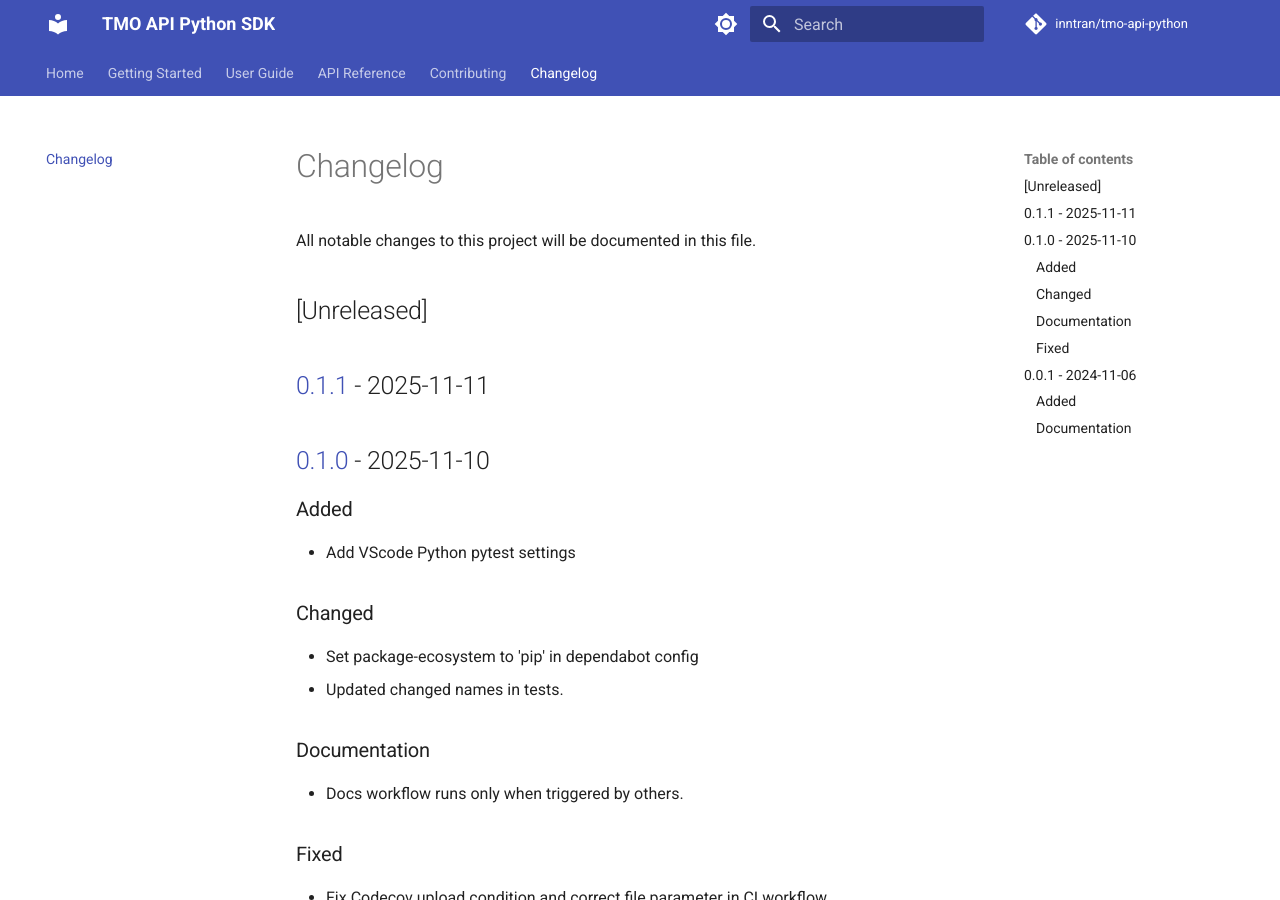
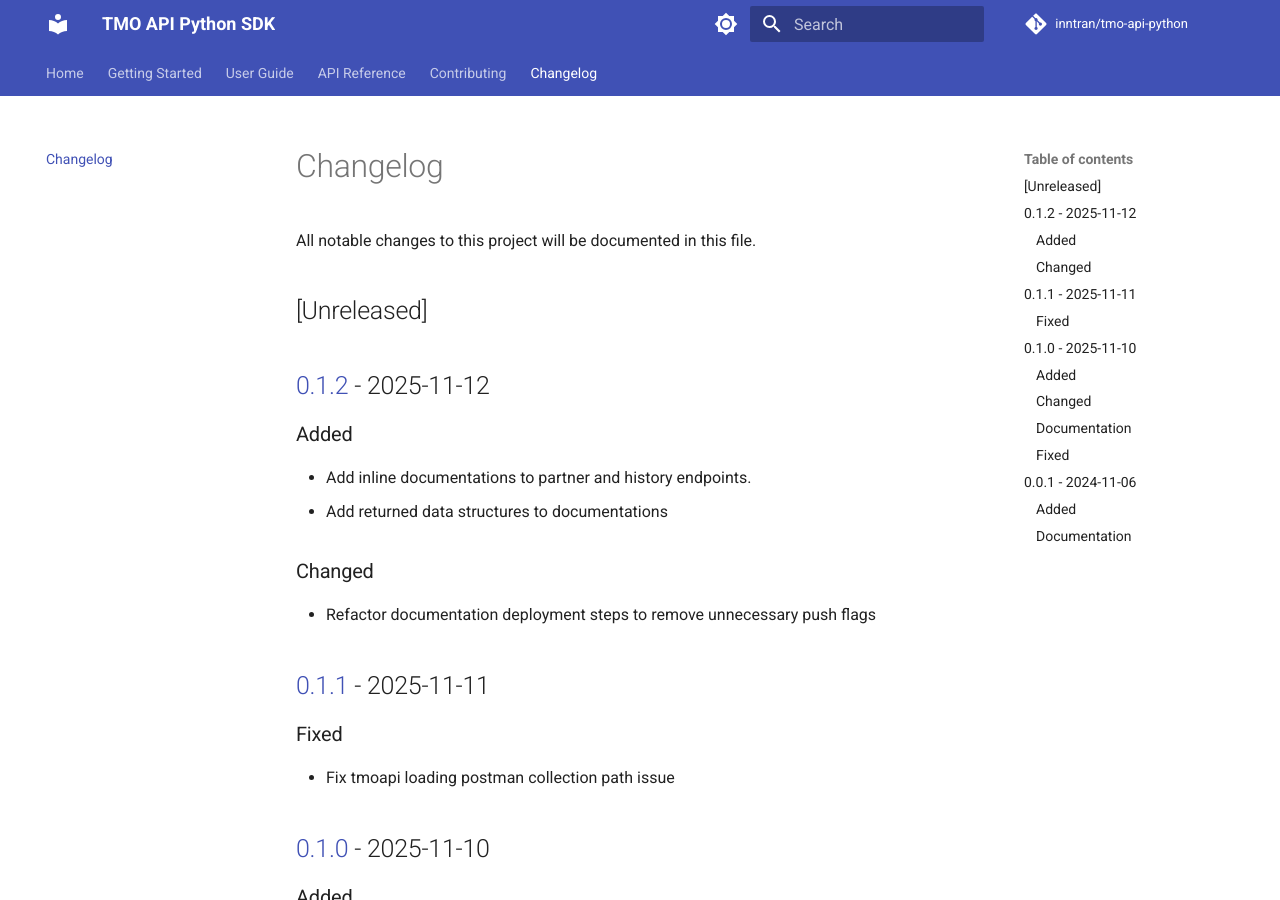
Before and after one commit to inntran/tmo-api-python, an MkDocs documentation site: the page built from docs/changelog.md, in a window 1280 px wide and 900 px high. Built offline with MkDocs 1.6.1 and Material for MkDocs 9.7.7, drawn with Linux system fonts in a browser that asks for light colours; comment, search, counter and statistics services are not loaded; the version menu is left out.

Commit message:
Bump version: 0.1.1 → 0.1.2

```diff
--- a/docs/changelog.md
+++ b/docs/changelog.md
@@ -4,7 +4,19 @@ All notable changes to this project will be documented in this file.
 
 ## [Unreleased]
 
+## [0.1.2] - 2025-11-12
+### Added
+
+- Add inline documentations to partner and history endpoints.
+- Add returned data structures to documentations
+
+### Changed
+- Refactor documentation deployment steps to remove unnecessary push flags
+
 ## [0.1.1] - 2025-11-11
+### Fixed
+
+- Fix tmoapi loading postman collection path issue
 
 ## [0.1.0] - 2025-11-10
 ### Added
@@ -45,6 +57,7 @@ All notable changes to this project will be documented in this file.
 - Contributing: Development Setup, Testing, Code Style
 - Changelog
 
+[0.1.2]: https://github.com/inntran/tmo-api-python/releases/tag/v0.1.2
 [0.1.1]: https://github.com/inntran/tmo-api-python/releases/tag/v0.1.1
 [0.1.0]: https://github.com/inntran/tmo-api-python/releases/tag/v0.1.0
 [0.0.1]: https://github.com/inntran/tmo-api-python/releases/tag/v0.0.1
--- a/pyproject.toml
+++ b/pyproject.toml
@@ -1,6 +1,6 @@
 [project]
 name = "tmo-api"
-version = "0.1.1"
+version = "0.1.2"
 description = "Wrapper for The Mortgage Office API"
 readme = "README.md"
 license = { text = "Apache-2.0" }
--- a/src/tmo_api/_version.py
+++ b/src/tmo_api/_version.py
@@ -3,4 +3,4 @@
 __all__ = ["__version__"]
 
 # Keep this in sync with pyproject.toml
-__version__ = "0.1.1"
+__version__ = "0.1.2"
```
Also changed, not shown: .bumpversion.toml.
